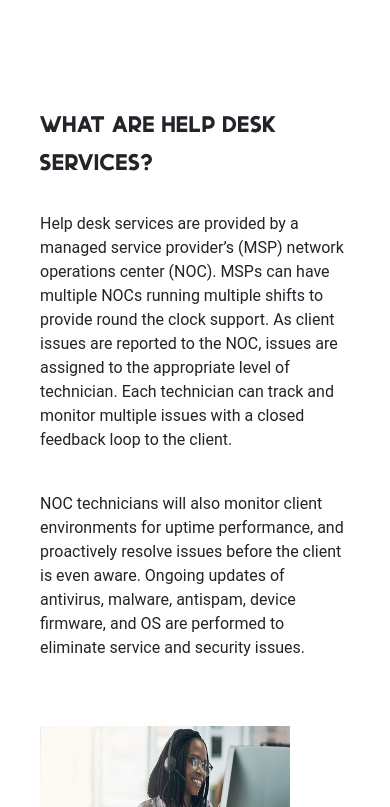
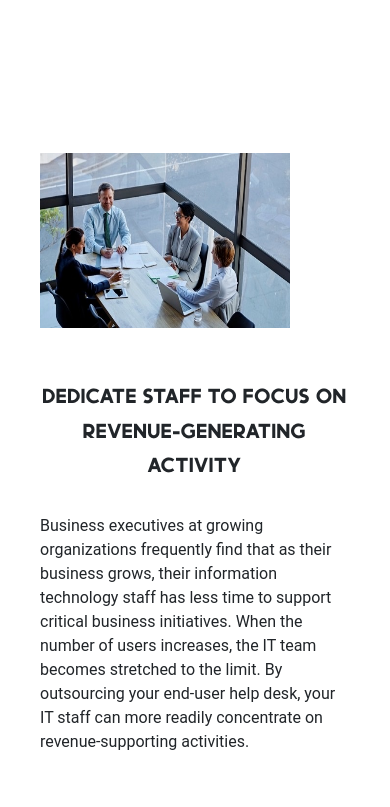
Before and after one commit to cwilso88/priorityOne, a React (Create React App) app: page / in a window 390 px wide. Shown: the part 3557-4364 px from the top of the page. Built offline with nearby package versions, Linux system fonts and the light colour scheme.

Commit message:
services updates mobile

```diff
--- a/src/sass/_Footer.scss
+++ b/src/sass/_Footer.scss
@@ -60,4 +60,26 @@
         text-align: center;
         padding: 30px 0 50px 0;
     }
+
+
+    /* Small screens (cellphones) 455px or less */
+    @media screen and (max-width: 455px) {
+        padding: 100px 40px;
+        .logo {
+            padding: 7px 5px;
+        }
+        .row {
+            display: block;
+        }
+        .column {
+            padding-bottom: 50px;
+            br {
+                display: none;
+            }
+        }
+        .goldline img {
+            max-width: 100%;
+        }
+
+    }
 }
--- a/src/sass/_Services.scss
+++ b/src/sass/_Services.scss
@@ -31,12 +31,13 @@
    /* Small Screens (cellphones) */
     @media only screen and (max-width: 455px) {
         padding: 90px 40px;
-        .services_bottom_section {
+        .services_top_section {
             display: none;
         }
-        .services_bottom_image {
-            img {
-                display: none;
+        .services_bottom_section {
+            h1 {
+                text-align: center;
+                font-size: 1.8em;
             }
         }
    }
```
